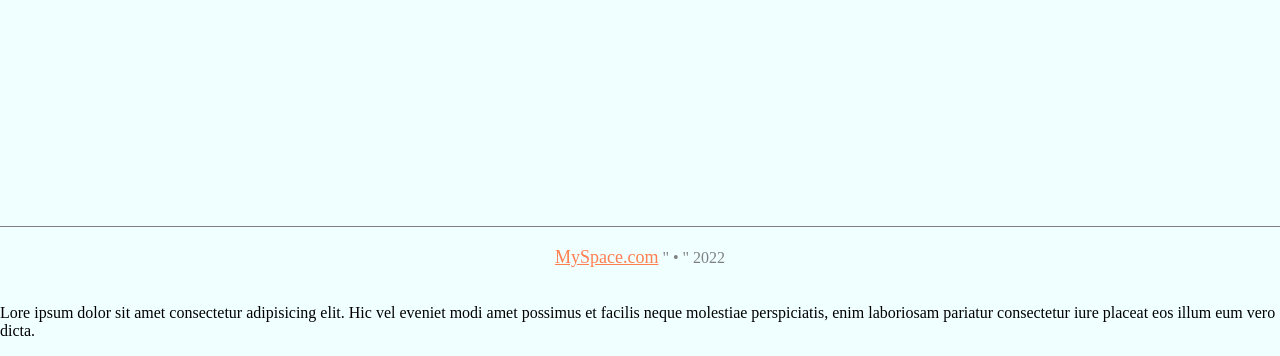
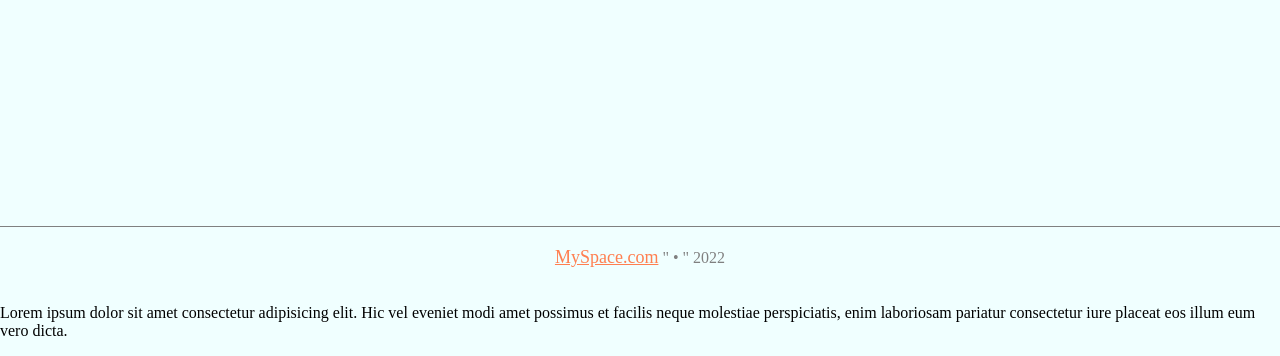
Before and after one commit to onenbutalone4/Web, a plain HTML site: page index.html in a window 1280 px wide. Shown: the part 444-800 px from the top of the page. Drawn offline with Linux system fonts and the light colour scheme.

```diff
--- a/index.html
+++ b/index.html
@@ -67,4 +67,4 @@
 
 
 
-<p>Lore ipsum dolor sit amet consectetur adipisicing elit. Hic vel eveniet modi amet possimus et facilis neque molestiae perspiciatis, enim laboriosam pariatur consectetur iure placeat eos illum eum vero dicta.</p>
+<p>Lorem ipsum dolor sit amet consectetur adipisicing elit. Hic vel eveniet modi amet possimus et facilis neque molestiae perspiciatis, enim laboriosam pariatur consectetur iure placeat eos illum eum vero dicta.</p>
```
